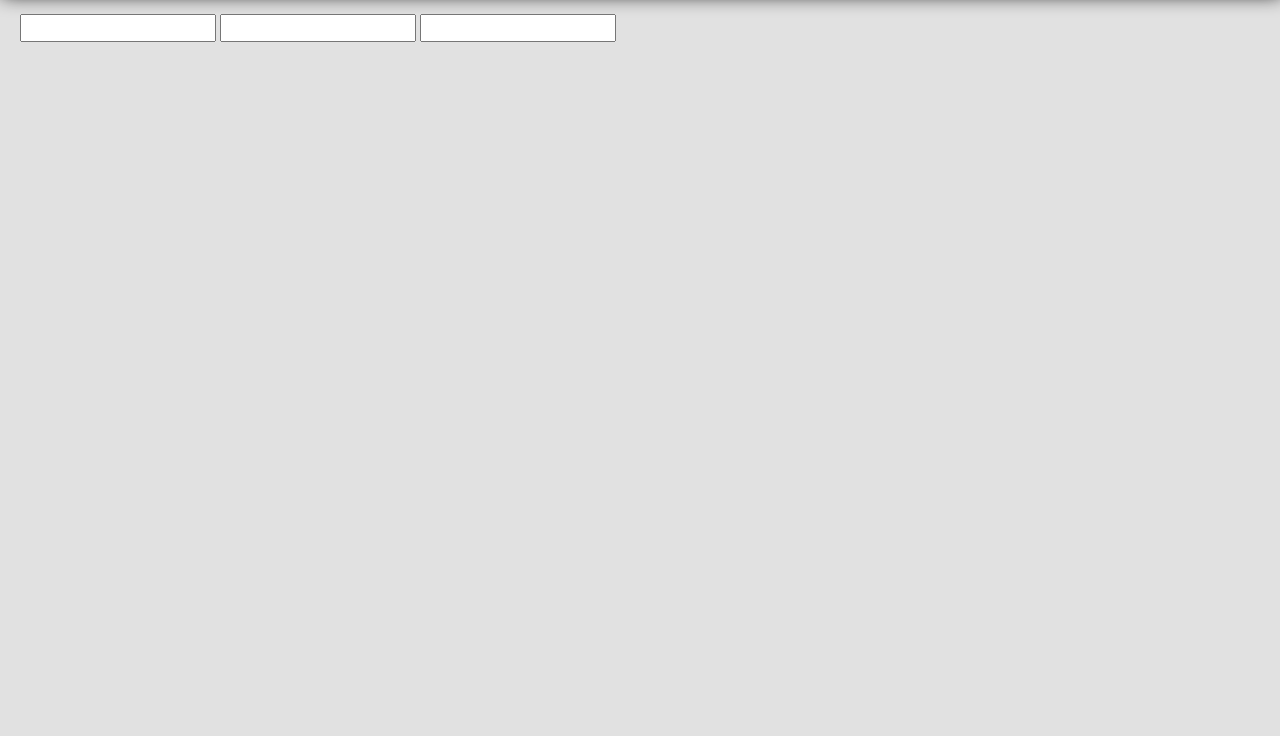
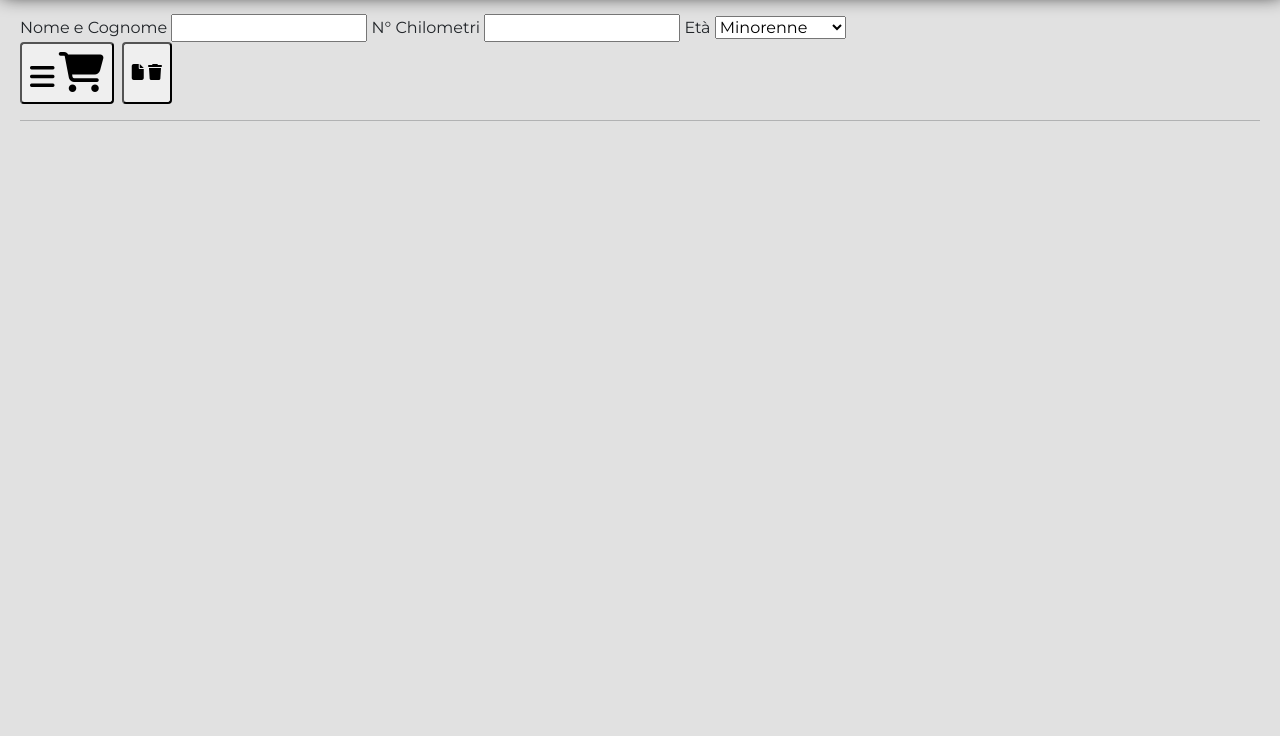
Before and after one commit to yurididomenico/js-biglietto-treno-form, a plain HTML site: page index.html in a window 1280 px wide. Shown: the part 64-800 px from the top of the page. Drawn offline with nearby package versions, Linux system fonts and the light colour scheme.

Commit message:
Stampa Biglietto

```diff
--- a/assets/css/stile.css
+++ b/assets/css/stile.css
@@ -16,7 +16,8 @@ img
 }
 a
 {
-  color: black;
+  color: inherit;
+  text-decoration: none !important;
 }
 /* |||||||||| INIZIO |||||||||| */
 body
--- a/assets/javascript/main.js
+++ b/assets/javascript/main.js
@@ -93,41 +93,49 @@ Sottoproblemi
 // - il prezzo del biglietto è definito in base ai km (0.21 € al km)
 // - va applicato uno sconto del 20% per i minorenni
 // - va applicato uno sconto del 40% per gli over 65.
-
+function generaBiglietto() {
     console.log('Ciao');
 
-let inputUtente = document.getElementById(inputUtente);
-let inputKm = document.getElementById(inputKm);
-let inputEta = document.getElementById(inputEta);
-// console.log(inputUtente, inputKm, inputEta);
+    let inputUtente = document.getElementById('inputUtente').value;
+    let inputKm = document.getElementById('inputKm').value;
+    let inputEta = document.getElementById('inputEta').value;
+    console.log(inputUtente, inputKm, inputEta);
 
     let prezzoBiglietto = 0.21 * parseInt(inputKm);
     let sconto;
     let prezzoTotale;
 
     // ________________ IF Minorenne ________________
-if(inputEta < 18)
-{
+    if (inputEta == 'Minorenne') {
         sconto = prezzoBiglietto * 0.20;
         prezzoTotale = prezzoBiglietto - sconto;
     }
     // ________________ IF Maggiorenne ________________
-else if(inputEta >= 65)
-{
+    else if (inputEta == 'Over 65') {
         sconto = prezzoBiglietto * 0.40;
         prezzoTotale = prezzoBiglietto - sconto;
     }
     // ________________ IF Over65 ________________
-else
-{
+    else {
         prezzoTotale = prezzoBiglietto;
+        sconto = 0;
     }
 
+    // Conversione String > Float (2 decimali)
     prezzoTotale = parseFloat(prezzoTotale).toFixed(2);
     sconto = parseFloat(sconto).toFixed(2);
 
-console.log(prezzoTotale)
+    //Stampa Risultato Finale
+    document.getElementById('risultatoNome').innerHTML = `Nome: ${inputUtente}`;
+    document.getElementById('risultatoBiglietto').innerHTML = `Prezzo Biglietto: ${prezzoBiglietto}`;
+    document.getElementById('risultatoSconto').innerHTML = `Sconto: ${sconto} &euro;`;
+    document.getElementById('risultatoPrezzo').innerHTML = `Prezzo Totale: ${prezzoTotale} &euro;`;
 
+
+
+
+
+}
 
 
 
--- a/index.html
+++ b/index.html
@@ -28,14 +28,43 @@
   <main>
 
     <form action="">
+      <label for="inputUtente">Nome e Cognome</label>
       <input type="text" id="inputUtente">
+      <label for="inputKm">N° Chilometri</label>
       <input type="text" id="inputKm">
-      <input type="text" id="inputEta">
+      <label for="inputEta">Età</label>
+      <select name="" id="inputEta">
+        <option>Minorenne</option>
+        <option>Maggiorenne</option>
+        <option>Over 65</option>
+      </select>
 
 
+      <div class="d-flex">
+        <button onclick="generaBiglietto(); return false" class="rounded-1 p-2 d-block me-2">
+          <i class="fa-solid fa-bars fs-3"></i>
+          <i class="fa-solid fa-cart-shopping fs-1"></i>
+        </button>
 
+        <button class="rounded-1 p-2 d-block">
+          <a href="#">
+            <i class="fa-solid fa-file"></i>
+            <i class="fa-solid fa-trash"></i>
+          </a>
+        </button>
+
+      </div>
 
     </form>
+
+    <div>
+      <div id="risultatoNome"></div>
+      <div id="risultatoBiglietto"></div>
+      <div id="risultatoSconto"></div>
+      <hr>
+      <div id="risultatoPrezzo"></div>
+
+    </div>
 
   </main>
 
```
Lines whose indentation alone changed are shown as unchanged.
